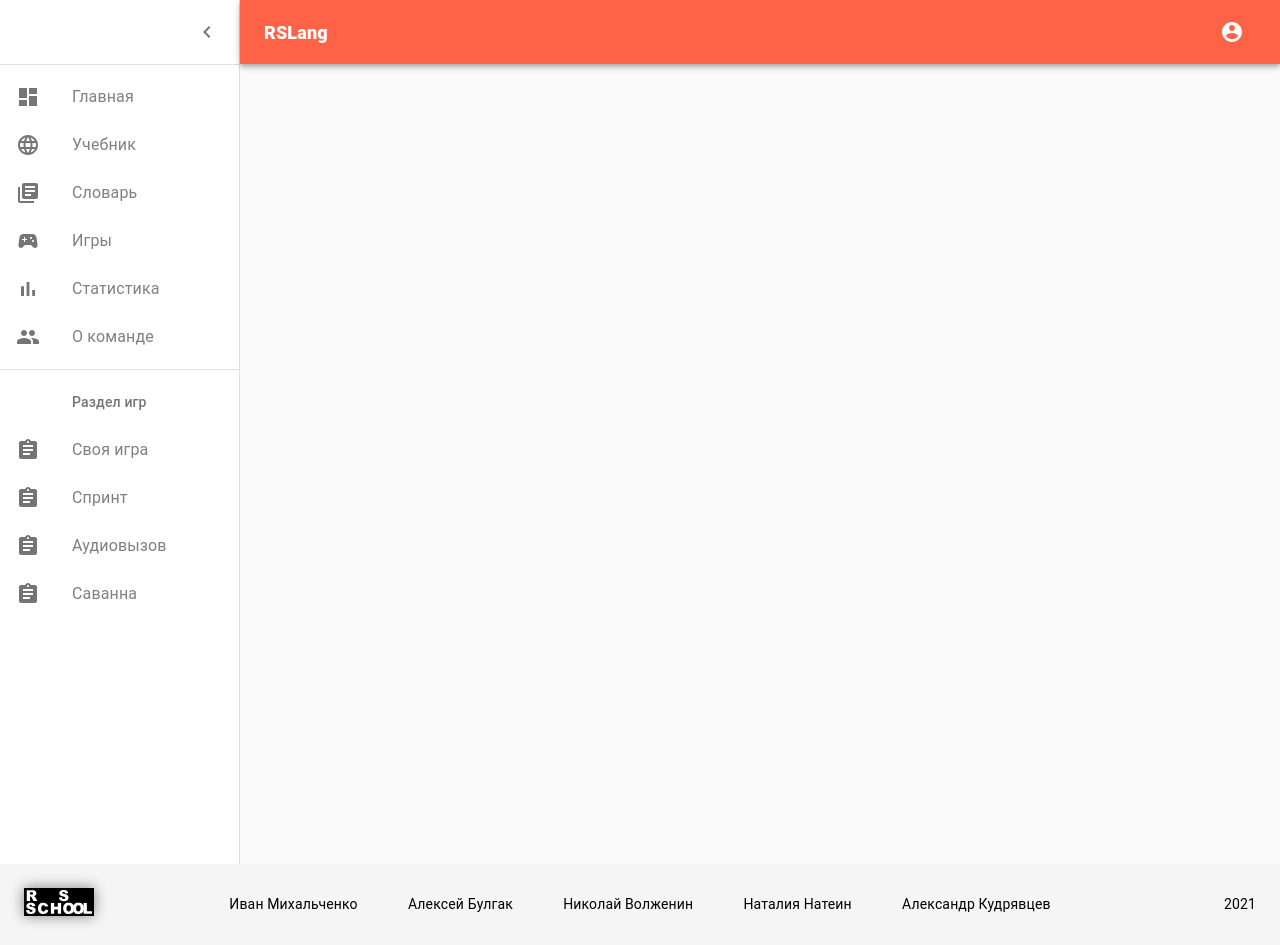
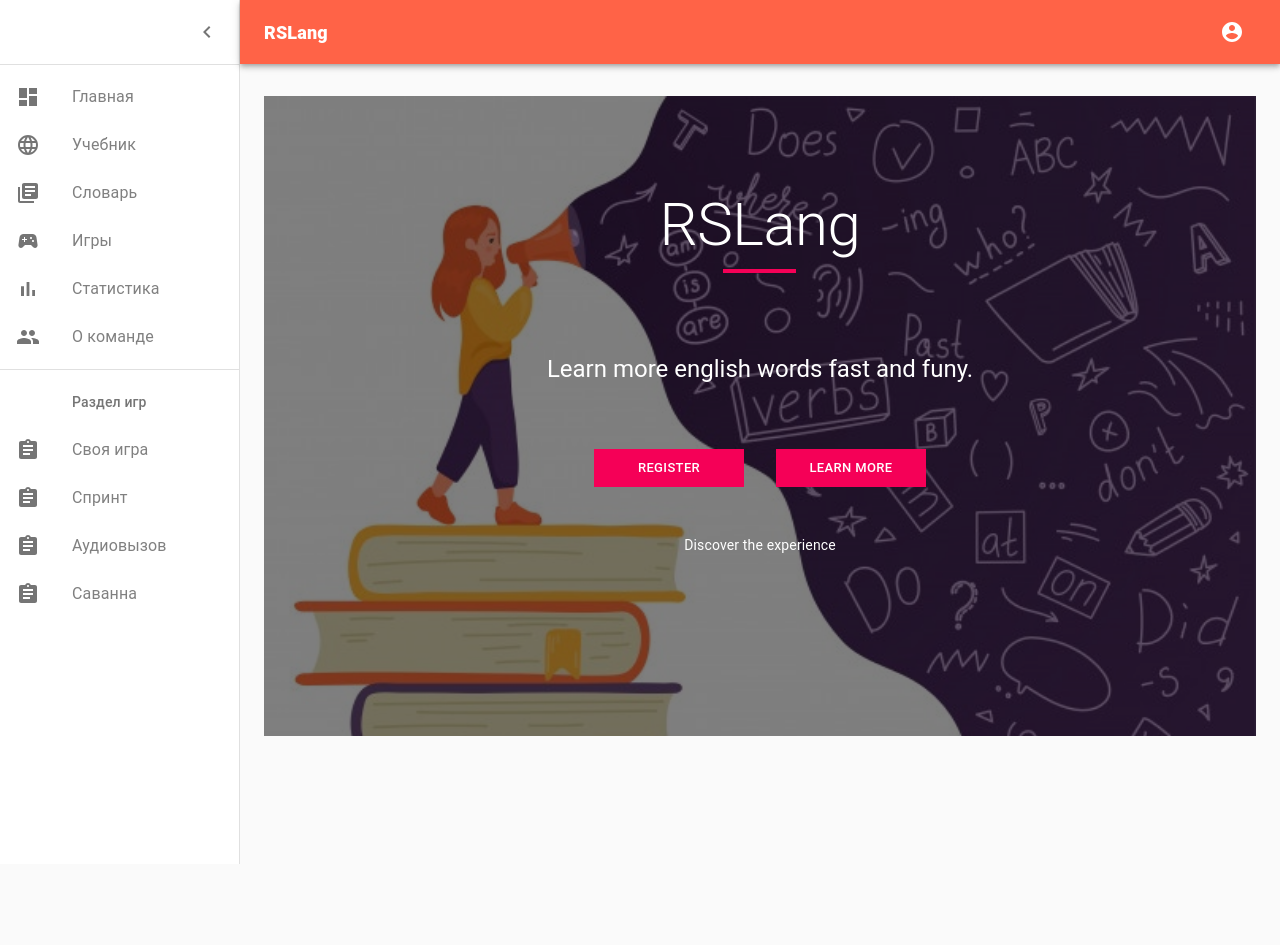
Before and after one commit to natein/rslang, a React (Create React App) app: page /games/audio in a window 1280 px wide. After the commit the page ends 864 px from the top, so only its background shows below. Built offline with nearby package versions, Linux system fonts and the light colour scheme.

Commit message:
fix: routing

```diff
--- a/src/App.js
+++ b/src/App.js
@@ -1,6 +1,7 @@
 import { Box, makeStyles } from '@material-ui/core';
 import Footer from './components/Footer';
 import Dashboard from './components/Dashboard/Dashboard';
+import { useRouteMatch } from 'react-router-dom';
 
 const useStyles = makeStyles((theme) => ({
     rootContainer: {
@@ -16,10 +17,16 @@ const useStyles = makeStyles((theme) => ({
 function App() {
     const classes = useStyles();
 
+    const match = useRouteMatch({
+        path: '/games/:code',
+        strict: true,
+        sensitive: true,
+    });
+
     return (
         <Box component="div" className={classes.rootContainer}>
             <Dashboard />
-            <Footer />
+            {!match && <Footer />}
         </Box>
     );
 }
--- a/src/components/Dashboard/Dashboard.jsx
+++ b/src/components/Dashboard/Dashboard.jsx
@@ -1,5 +1,5 @@
 import * as React from 'react';
-import { Link, BrowserRouter, Route, Switch } from 'react-router-dom';
+import { Link, Route, Switch } from 'react-router-dom';
 
 import clsx from 'clsx';
 import { makeStyles } from '@material-ui/core/styles';
@@ -97,7 +97,6 @@ export default function Dashboard() {
     };
 
     return (
-        <BrowserRouter>
         <Box style={{ display: 'flex' }}>
             <CssBaseline />
             <AppBar position="absolute" className={clsx(classes.appBar, open && classes.appBarShift)}>
@@ -152,20 +151,22 @@ export default function Dashboard() {
                 }}
                 style={{
                     margin: '2rem auto',
+                    width: '100%'
                 }}
             >
                 <div className={classes.appBarSpacer} />
-                    <Container maxWidth="lg" sx={{ mt: 4, mb: 4 }}>
+                <Container maxWidth="lg">
                     <Switch>
                         <Route path="/" component={HomePage} exact />
                         <Route path="/ebook" component={EbookPage} exact />
                         <Route path="/ebook/:group/:page" component={EbookPage} />
+                        <Route path="/games" component={HomePage} exact />
+                        <Route path="/games/:code" component={HomePage} />
                         <Route path="/login" component={LoginPage} />
                         <Route path="/sign-up" component={SignupPage} />
                     </Switch>
                 </Container>
             </Box>
         </Box>
-        </BrowserRouter>
     );
 }
--- a/src/components/HomePage/HomePage.jsx
+++ b/src/components/HomePage/HomePage.jsx
@@ -1,5 +1,5 @@
 import React from 'react';
-import { withStyles, makeStyles } from '@material-ui/core/styles';
+import { makeStyles } from '@material-ui/core/styles';
 import Button from './Button';
 import Typography from './Typography';
 import ProductHeroLayout from './ProductHeroLayout';
@@ -55,7 +55,7 @@ function HomePage() {
                     size="small"
                     className={classes.button}
                     component="a"
-                    // href="/premium-themes/onepirate/sign-up/"
+                // href="/premium-themes/onepirate/sign-up/"
                 >
                     Register
                 </Button>
@@ -65,7 +65,7 @@ function HomePage() {
                     size="small"
                     className={classes.button}
                     component="a"
-                    // href="/premium-themes/onepirate/sign-up/"
+                // href="/premium-themes/onepirate/sign-up/"
                 >
                     Learn More
                 </Button>
--- a/src/index.js
+++ b/src/index.js
@@ -1,5 +1,6 @@
 import React from 'react';
 import ReactDOM from 'react-dom';
+import { BrowserRouter } from 'react-router-dom';
 import { Provider } from 'react-redux';
 import './index.css';
 import App from './App';
@@ -7,7 +8,9 @@ import store from './store';
 
 ReactDOM.render(
   <Provider store={store}>
-    <App />
+    <BrowserRouter>
+      <App />
+    </BrowserRouter>
   </Provider>,
   document.getElementById('root')
 );
```
Lines whose indentation alone changed are shown as unchanged.
